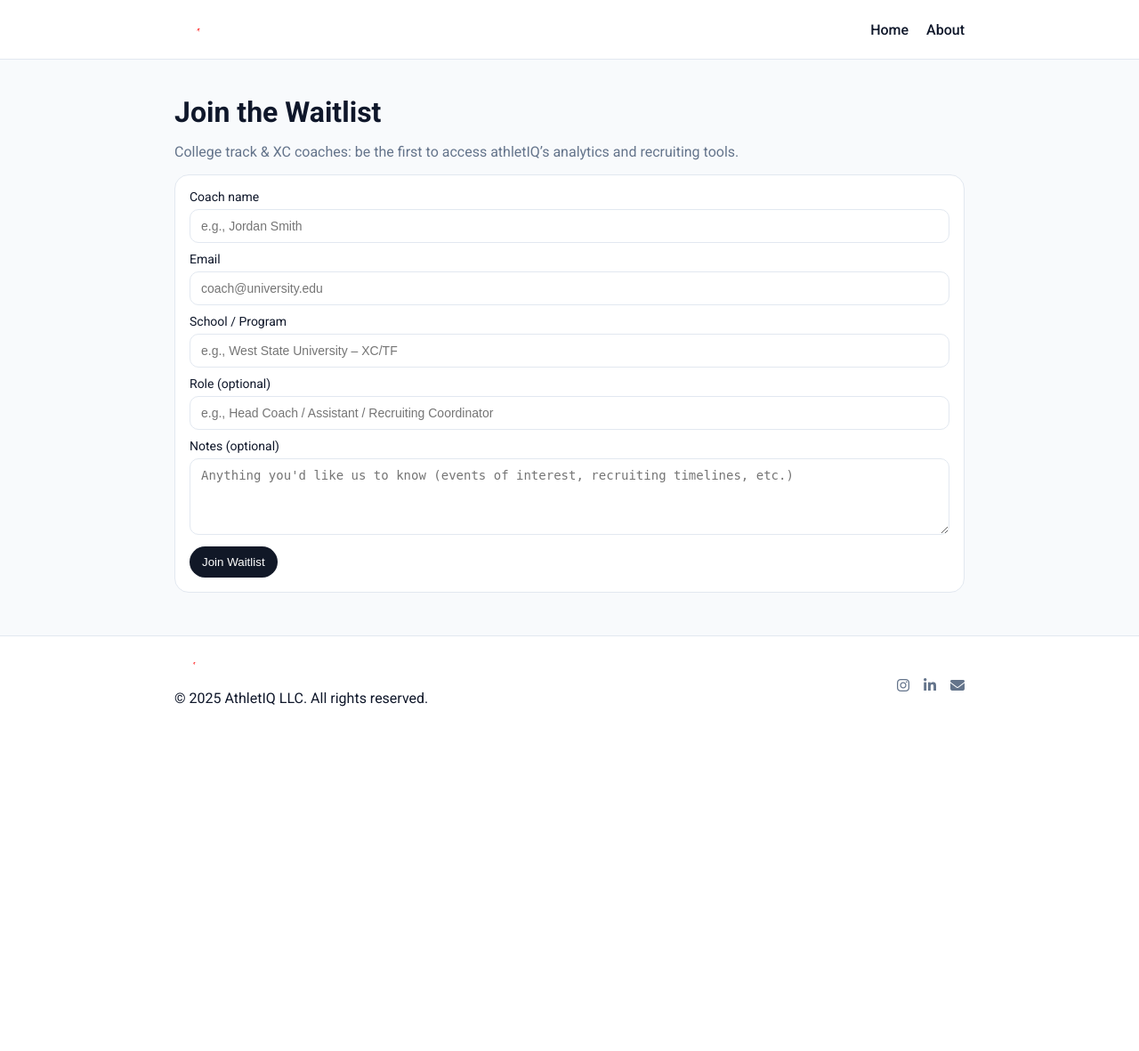
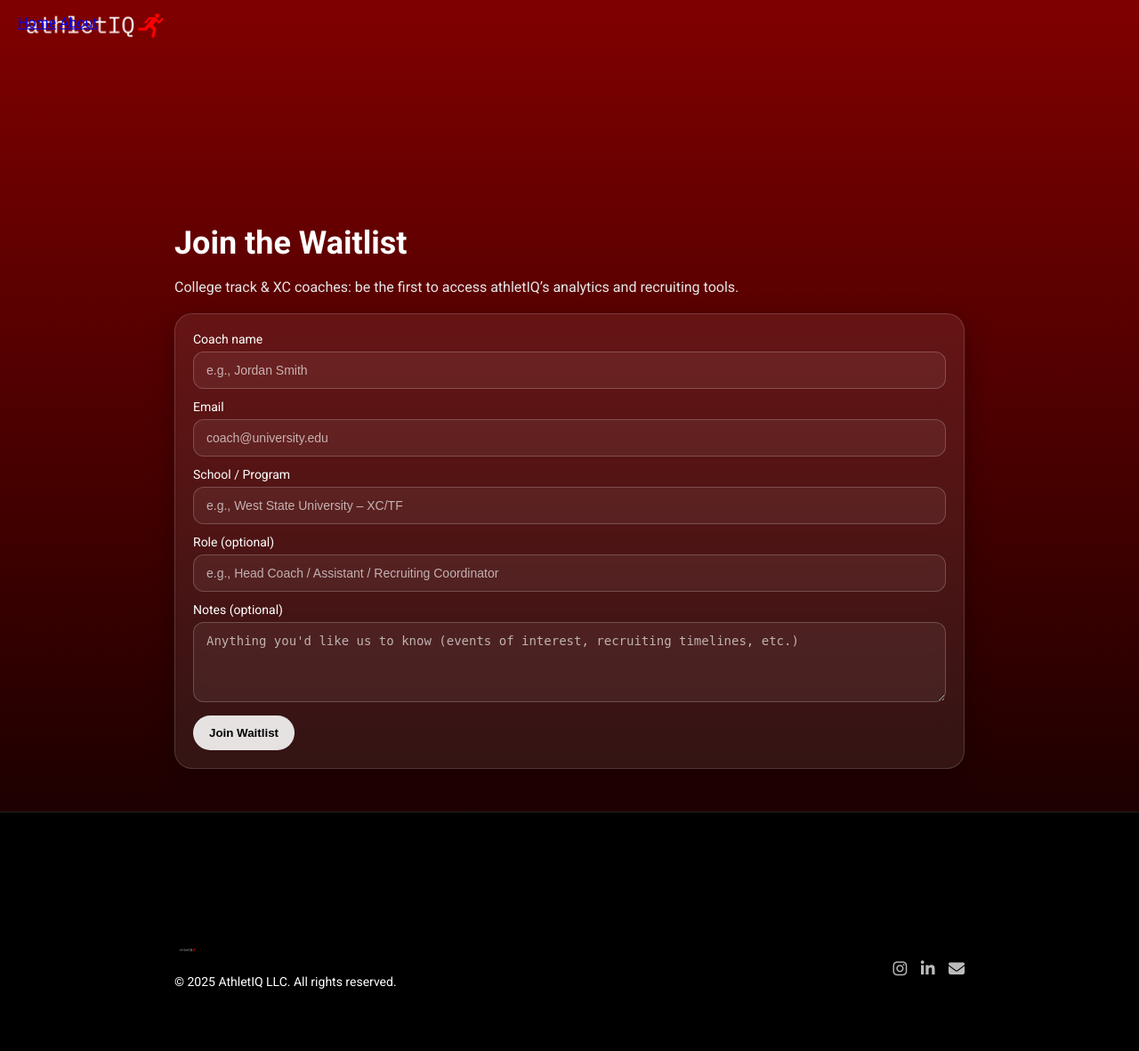
Before and after one commit to ruhankhanna/athletiq-app, a Flask app: page /waitlist in a window 1280 px wide. Shown: the whole page at 89% size. Before the commit the page ends 794 px from the top, so only its background shows below. Run offline with Flask 3, Linux system fonts and the light colour scheme; some libraries are stand-ins or nearby versions.

Commit message:
Revamp waitlist.css for dark/glass theme
Updated styles for a dark/glass theme, including background gradients and card designs.

```diff
--- a/static/css/waitlist.css
+++ b/static/css/waitlist.css
@@ -1,74 +1,166 @@
-:root {
-  --ink: #0f172a;
-  --muted: #64748b;
-  --border: #e2e8f0;
-  --bg: #f8fafc;
-  --accent: #111827;
+/* waitlist.css — dark/glass theme consistent with About/Home */
+
+/* Base */
+* { box-sizing: border-box; }
+html, body { margin: 0; padding: 0; }
+
+body {
+  background: linear-gradient(to bottom, #800000, #000000);
+  font-family: "Roboto", sans-serif;
+  color: #ffffff;
+  min-height: 100vh;
 }
 
-* { box-sizing: border-box; }
-html, body { margin: 0; padding: 0; }
-body {
-  font-family: "Roboto", ui-sans-serif, system-ui, -apple-system, Segoe UI, Roboto, Arial;
-  color: var(--ink);
-  background: var(--bg);
+/* Reuse site-wide wrappers */
+.background-wrapper {
+  width: 100%;
+  min-height: 100vh;
+  background: linear-gradient(to bottom, #800000, #000000);
+  background-size: cover;
+  background-repeat: no-repeat;
+  background-position: center;
 }
 
-/* Layout */
-.wrap { max-width: 920px; margin: 0 auto; padding: 16px; }
+.landing-container {
+  min-height: 100%;
+  display: flex;
+  flex-direction: column;
+}
 
-/* Header */
-.site-header {
-  background: #fff;
-  border-bottom: 1px solid var(--border);
+/* Nav (matching dark layout) */
+nav {
+  position: fixed;
+  top: 0; left: 0; right: 0;
+  padding: 16px 20px;
+  z-index: 999;
 }
-.site-header .wrap {
-  display: flex; align-items: center; justify-content: space-between;
+
+.logo {
+  position: fixed;
+  top: -95px;
+  left: -20px;
+  width: 240px;
+  height: auto;
 }
-.logo { height: 34px; }
-.nav a {
-  color: var(--ink); text-decoration: none; margin-left: 16px; font-weight: 500;
+
+/* Menu button & dropdown (reuse class names from site) */
+.menu-button-container {
+  position: fixed;
+  top: 20px;
+  right: 20px;
+  z-index: 1000;
+  width: 25px;
 }
-.nav a:hover { text-decoration: underline; }
+.menu-button { cursor: pointer; width: 20px; height: 20px; border-radius: 50%; position: relative; }
+.menu-content {
+  position: absolute; top: 100%; right: 0; width: 200px;
+  background-color: rgba(0, 0, 0, 0.95);
+  padding: 12px 16px; border-radius: 8px; z-index: 1001;
+  opacity: 0; pointer-events: none; transition: opacity 0.3s ease;
+}
+.menu-content.active { opacity: 1; pointer-events: auto; }
+.menu-content ul { list-style: none; padding: 0; margin: 0; }
+.menu-content li { margin-bottom: 10px; }
+.menu-content a { text-decoration: none; color: #ffffff; font-size: 16px; }
+
+/* Page content container */
+.wrap {
+  max-width: 920px;
+  margin: 0 auto;
+  padding: 16px;
+  padding-top: 100px; /* account for fixed nav */
+}
 
 /* Hero */
-.hero { text-align: left; margin: 24px 0 8px; }
-.hero h1 { font-size: 32px; margin: 0 0 6px; }
-.lead { color: var(--muted); }
+.hero { margin: 36px 0 8px; text-align: left; }
+.hero h1 { font-size: 36px; margin: 0 0 8px; }
+.lead { color: #e6e6e6; line-height: 1.6; }
 
-/* Cards & form */
+/* Glass card (matches vision-glass vibe) */
 .card {
-  background: #fff; border: 1px solid var(--border);
-  border-radius: 16px; padding: 16px; margin-top: 16px;
-}
-.card.success h2 { margin-top: 0; }
-.form label { display: block; font-size: 14px; color: var(--ink); margin-bottom: 10px; }
-.form input, .form textarea {
-  width: 100%; margin-top: 6px; padding: 10px 12px;
-  border: 1px solid var(--border); border-radius: 10px;
-  font-size: 14px; background: #fff;
+  backdrop-filter: blur(14px);
+  -webkit-backdrop-filter: blur(14px);
+  background: rgba(255, 255, 255, 0.08);
+  border: 1px solid rgba(255, 255, 255, 0.15);
+  border-radius: 20px;
+  box-shadow: 0 8px 30px rgba(0,0,0,0.3);
+  padding: 20px;
+  margin-top: 16px;
+  color: #fff;
 }
 
-/* Buttons */
+/* Success card state */
+.card.success h2 { margin-top: 0; }
+
+/* Form */
+.form label { display: block; font-size: 14px; margin-bottom: 12px; }
+.form input, .form textarea {
+  width: 100%;
+  margin-top: 6px;
+  padding: 12px 14px;
+  font-size: 14px;
+  color: #fff;
+  background: rgba(255,255,255,0.06);
+  border: 1px solid rgba(255,255,255,0.20);
+  border-radius: 12px;
+  outline: none;
+}
+.form input::placeholder, .form textarea::placeholder { color: rgba(255,255,255,0.65); }
+.form input:focus, .form textarea:focus {
+  border-color: rgba(255,255,255,0.35);
+  box-shadow: 0 0 0 2px rgba(255,255,255,0.12);
+}
+
+/* Buttons (match your white pill style) */
 .btn {
-  display: inline-block; padding: 10px 14px; border-radius: 999px; text-decoration: none;
-  border: 1px solid var(--border); color: var(--ink); background: #fff;
+  display: inline-block;
+  padding: 12px 18px;
+  border-radius: 999px;
+  text-decoration: none;
+  border: 1px solid rgba(255,255,255,0.25);
+  color: #000;
+  background: rgba(255,255,255,0.88);
+  font-weight: 700;
+  transition: transform .15s ease, box-shadow .2s ease, background-color .2s ease;
 }
-.btn.primary {
-  background: var(--accent); color: #fff; border: 0;
+.btn.primary { border: 0; }
+.btn:hover {
+  background-color: #eaeaea;
+  transform: translateY(-2px);
+  box-shadow: 0 6px 18px rgba(255,255,255,0.18);
 }
-.btn:hover { opacity: 0.95; }
 
 /* Alerts */
 .alert {
-  border-radius: 12px; padding: 12px 14px; margin-top: 16px; font-size: 14px;
+  border-radius: 14px;
+  padding: 12px 14px;
+  margin-top: 16px;
+  font-size: 14px;
 }
-.alert-error { background: #fee2e2; color: #7f1d1d; }
+.alert-error {
+  background: rgba(255, 87, 87, 0.15);
+  color: #ffd1d1;
+  border: 1px solid rgba(255, 87, 87, 0.35);
+}
 .alert-error ul { margin: 0; padding-left: 18px; }
 
-/* Footer */
-.site-footer { border-top: 1px solid var(--border); background: #fff; margin-top: 32px; }
-.footer-content { display: flex; align-items: center; justify-content: space-between; }
+/* Footer (dark) */
+.site-footer {
+  background-color: #000;
+  color: #fff;
+  padding: 40px 30px;
+  font-size: 14px;
+  border-top: 1px solid #222;
+  margin-top: 32px;
+}
+.footer-content { display: flex; align-items: center; justify-content: space-between; gap: 20px; flex-wrap: wrap; }
 .footer-logo-img { height: 28px; display: block; margin-bottom: 6px; }
-.footer-content .right a { margin-left: 12px; color: var(--muted); }
-.footer-content .right a:hover { color: var(--ink); }
+.footer-content .right a { margin-left: 12px; color: #bbb; transition: color .2s ease; font-size: 18px; }
+.footer-content .right a:hover { color: #fff; }
+
+/* Responsive tweaks */
+@media (max-width: 600px) {
+  .hero h1 { font-size: 28px; }
+  .lead { font-size: 15px; }
+  .btn { padding: 10px 16px; font-size: 14px; }
+}
```
